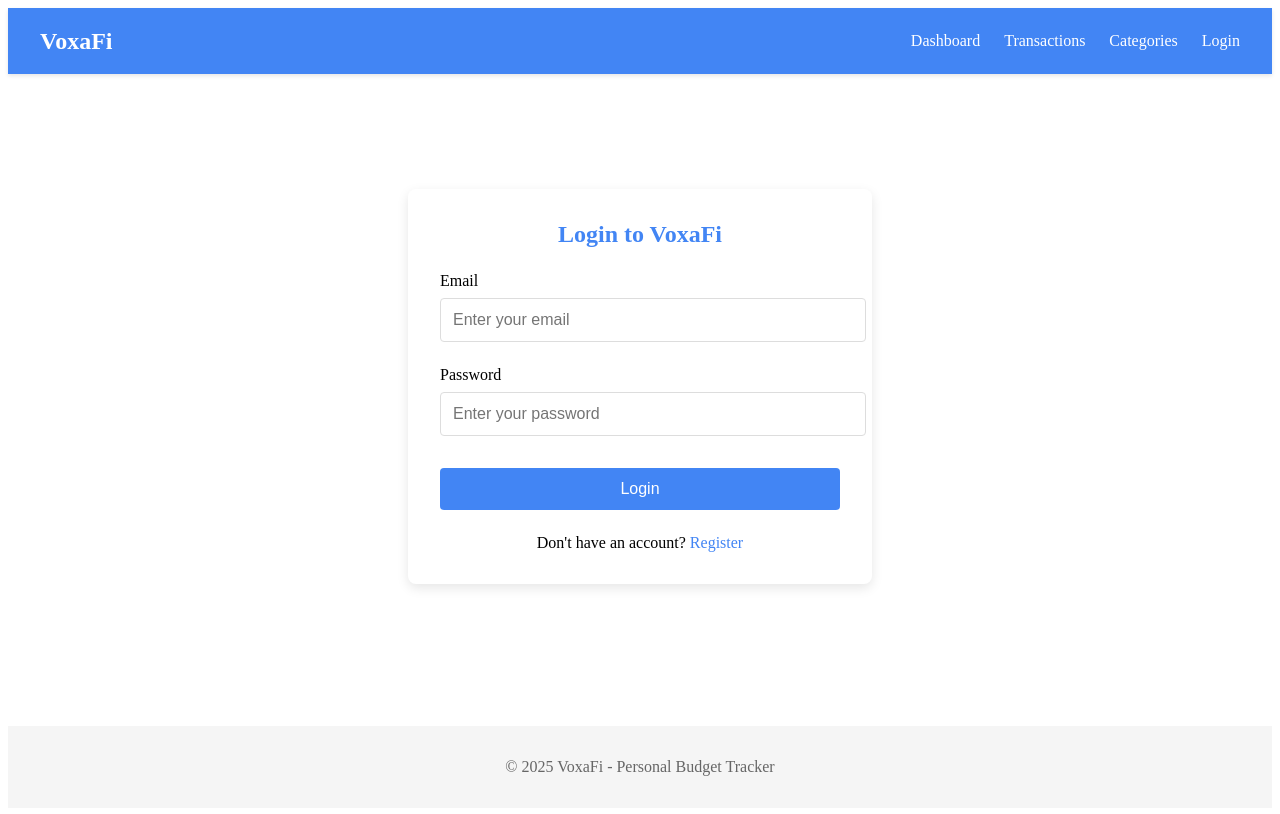
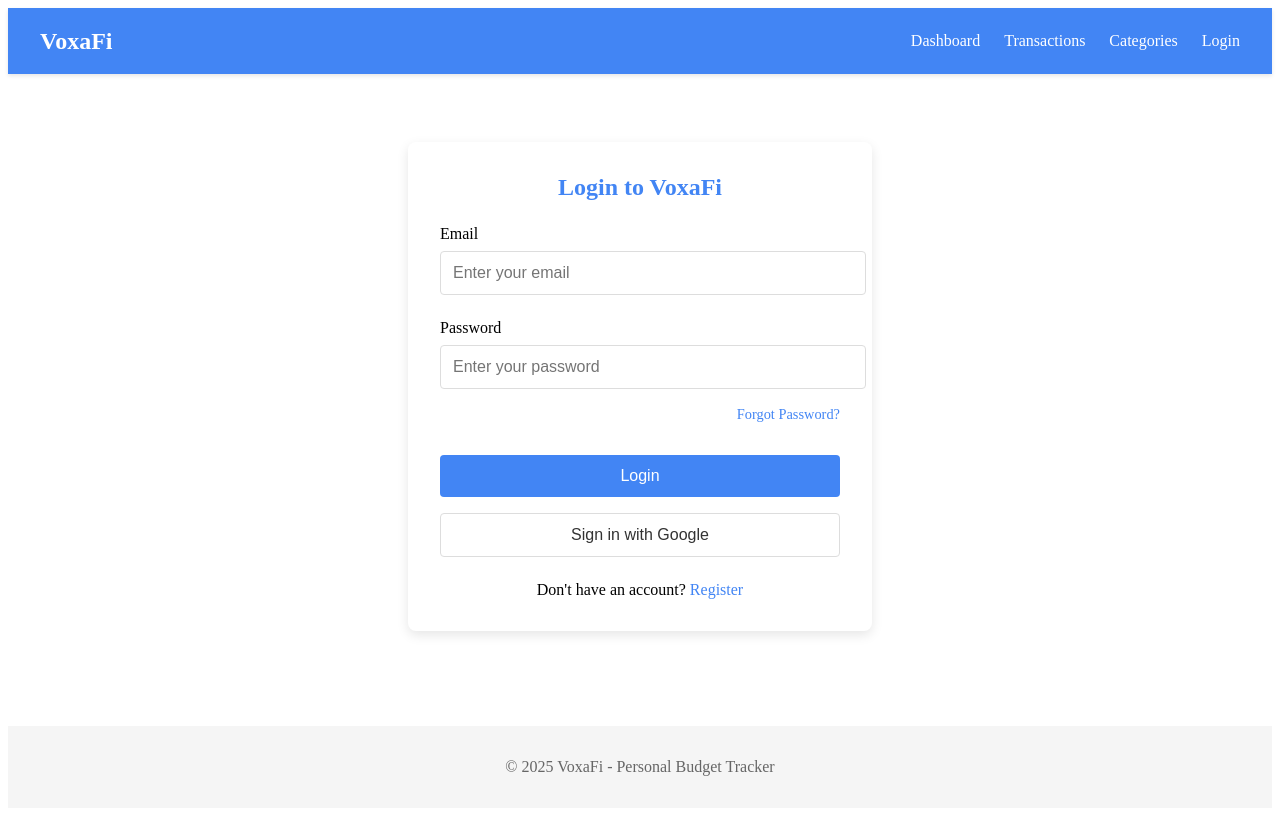
Before and after one commit to varunriyer/VoxaFi, an Angular app: page /login in a window 1280 px wide. Built offline with nearby package versions, Linux system fonts and the light colour scheme; no server answers.

Commit message:
feat(login): add forgot password link and google sign-in button
Add styling and markup for forgot password functionality and Google SSO integration

```diff
--- a/src/app/components/auth/login/login.component.html
+++ b/src/app/components/auth/login/login.component.html
@@ -24,13 +24,21 @@
           placeholder="Enter your password">
       </div>
 
+      <div class="forgot-password">
+        <a href="#" (click)="onForgotPassword(); $event.preventDefault()" class="forgot-password-link">Forgot Password?</a>
+      </div>
+
       <div class="form-actions">
         <button type="submit" [disabled]="isLoading">
           {{ isLoading ? 'Logging in...' : 'Login' }}
         </button>
       </div>
 
-      <div class="error-message" *ngIf="errorMessage">
+      <div class="sso-actions">
+        <button type="button" (click)="onGoogleSignIn()" class="google-signin-btn" [disabled]="isLoading">Sign in with Google</button>
+      </div>
+
+      <div class="error-message" [class.info]="messageSeverity === 'info'" *ngIf="errorMessage">
         {{ errorMessage }}
       </div>
 
--- a/src/app/components/auth/login/login.component.scss
+++ b/src/app/components/auth/login/login.component.scss
@@ -88,3 +88,49 @@
     }
   }
 }
+
+.forgot-password {
+  text-align: right;
+  margin-top: -0.5rem;
+  margin-bottom: 1rem;
+}
+
+.forgot-password-link {
+  color: #4285F4;
+  text-decoration: none;
+  font-size: 0.9rem;
+  &:hover {
+    text-decoration: underline;
+  }
+}
+
+.sso-actions {
+  margin-top: 1rem;
+}
+
+.google-signin-btn {
+  width: 100%;
+  padding: 0.75rem;
+  background-color: #fff;
+  color: #333;
+  border: 1px solid #ddd;
+  border-radius: 4px;
+  font-size: 1rem;
+  cursor: pointer;
+  transition: background-color 0.2s, border-color 0.2s;
+
+  &:hover {
+    background-color: #f7f7f7;
+    border-color: #ccc;
+  }
+
+  &:disabled {
+    background-color: #f0f0f0;
+    color: #999;
+    cursor: not-allowed;
+  }
+}
+
+.error-message.info {
+  color: #2e7d32;
+}
```
